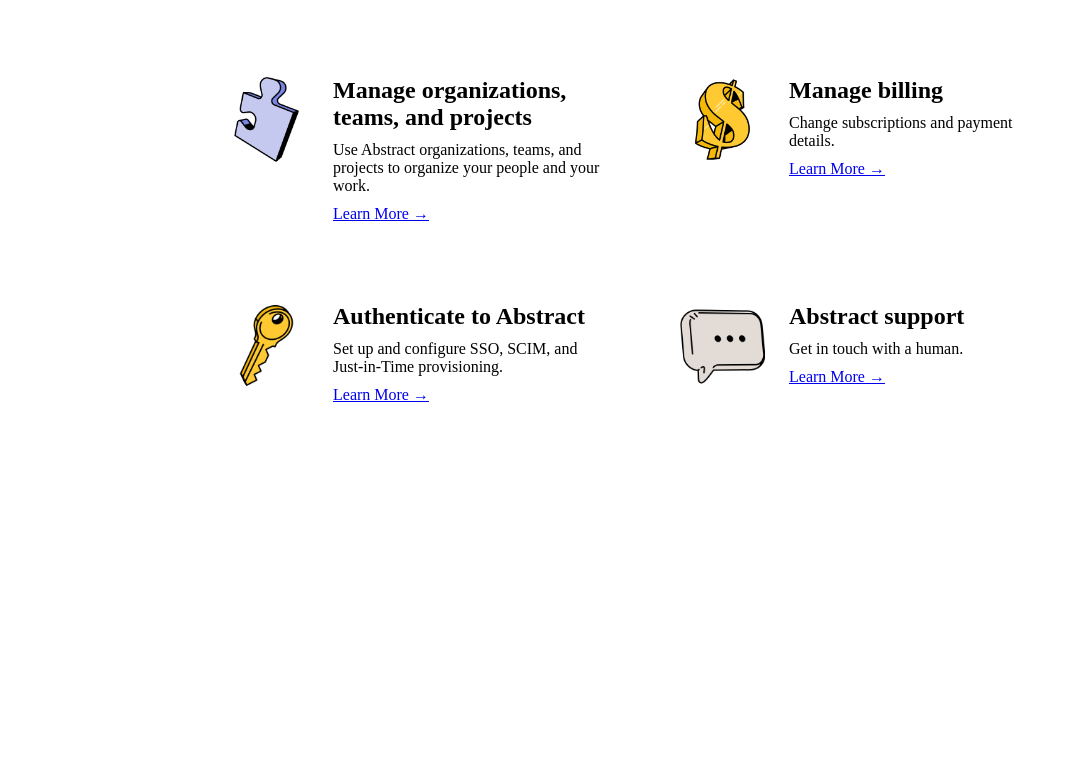
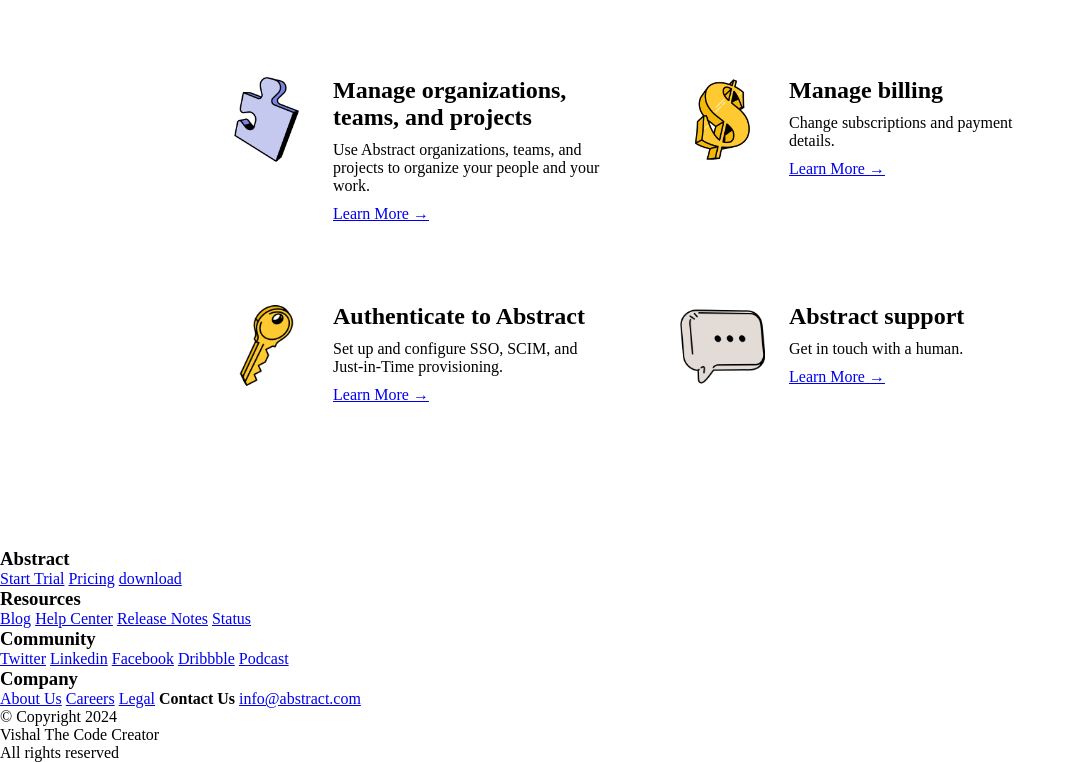
Before and after one commit to vishal-the-coder-creator/CSS-less1, a plain HTML site: page index.html in a window 1280 px wide. Shown: the part 731-1493 px from the top of the page, without its empty margins (0-1076 px from the left). Before the commit the page ends 1279 px from the top, so only its background shows below. Drawn offline with Linux system fonts and the light colour scheme; a web font is replaced by a local one.

Commit message:
index.html

```diff
--- a/index.html
+++ b/index.html
@@ -94,7 +94,43 @@
             </section>
 
         </main>
-        <footer>
+       <footer class="footer container">
+            <div class="container-inner footer_inner">
+                <div class="footer-column">
+                    <h3 class="footer-title">Abstract</h3>
+                    <a href="https://app.abstract.com/start-branches-trial">Start Trial</a>
+                    <a href="https://www.abstract.com/pricing">Pricing</a>
+                    <a href="https://app.abstract.com/download">download</a>
+                </div>
+                <div class="footer-column">
+                    <h3 class="footer-title">Resources</h3>
+                    <a href="https://www.abstract.com/blog">Blog</a>
+                    <a href="https://www.abstract.com/help">Help Center</a>
+                    <a href="https://www.abstract.com/release-notes">Release Notes</a>
+                    <a href="https://status.abstract.com/">Status</a>
+                </div>
+                <div class="footer-column">
+                    <h3 class="footer-title">Community</h3>
+                    <a href="https://twitter.com/goabstract">Twitter</a>
+                    <a href="https://www.linkedin.com/company/17950473/">Linkedin</a>
+                    <a href="https://facebook.com/Abstract/">Facebook</a>
+                    <a href="https://dribbble.com/abstract">Dribbble</a>
+                    <a href="https://www.abstract.com/podcast">Podcast</a>
+                </div>
+                <div class="footer-column">
+                    <h3 class="footer-title">Company</h3>
+                    <a href="https://www.abstract.com/about">About Us</a>
+                    <a href="https://abstract.breezy.hr/">Careers</a>
+                    <a href="https://www.abstract.com/legal" id="break">Legal</a>
+                    <strong>Contact Us</strong>
+                    <a href="mailto:info@abstract.com">info@abstract.com</a>
+                </div>
+                <div class="footer-column-copyright" id="copyright">
+                    <p>© Copyright 2024</p>
+                    <p>Vishal The Code Creator</p>
+                    <p>All rights reserved</p>
+                </div>
+            </div>
 
 
 
```
